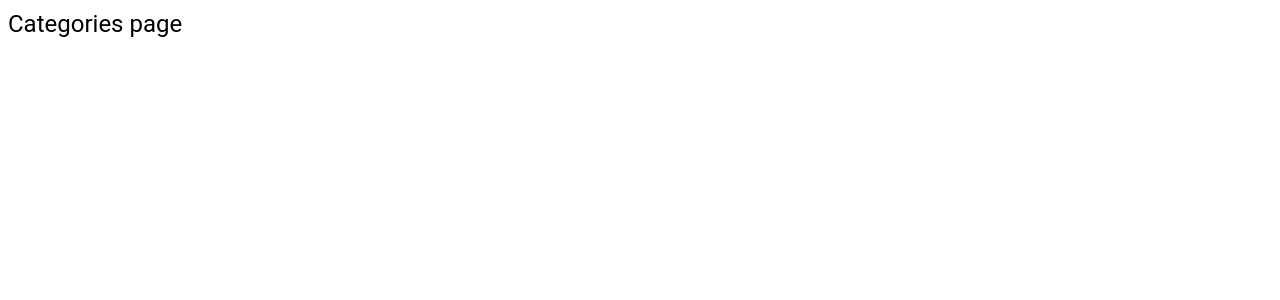
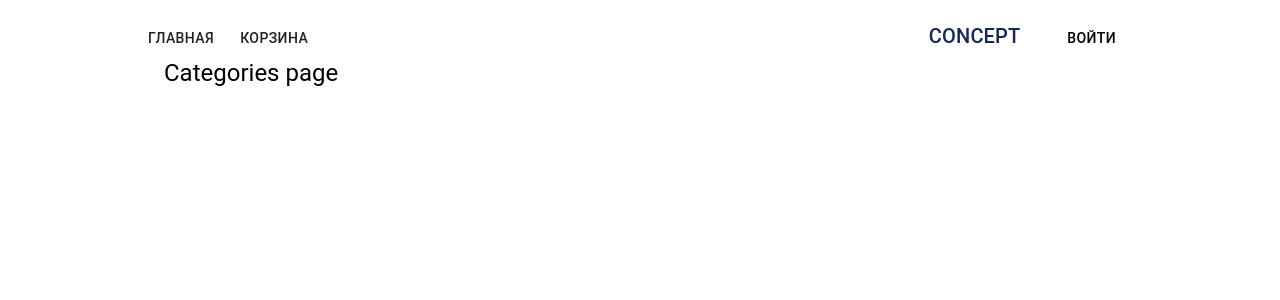
Before and after one commit to BauyrjanSeidahmet/test-task, a React (Create React App) app: page / in a window 1280 px wide. Shown: the top 300 px of the page. Built offline with nearby package versions, Linux system fonts and the light colour scheme.

Commit message:
layout was added to App.js

```diff
--- a/src/App.js
+++ b/src/App.js
@@ -1,14 +1,17 @@
 import React from 'react';
 import {Switch, Route} from "react-router-dom";
+import Layout from './components/Layout/Layout';
 import Categories from './containers/Categories/Categories';
 import Login from './containers/Login/Login';
 
 const App = () => {
   return (
-    <Switch>
-      <Route exact path='/' component={Categories}/>
-      <Route exact path='/login' component={Login}/>
-    </Switch>
+    <Layout>
+      <Switch>
+        <Route exact path='/' component={Categories}/>
+        <Route exact path='/login' component={Login}/>
+      </Switch>
+    </Layout>
   );
 }
 
```
